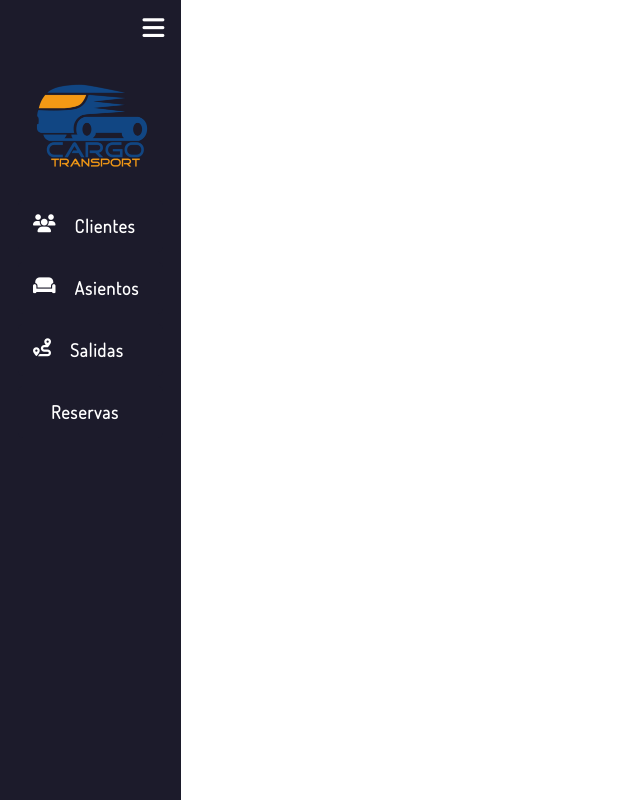
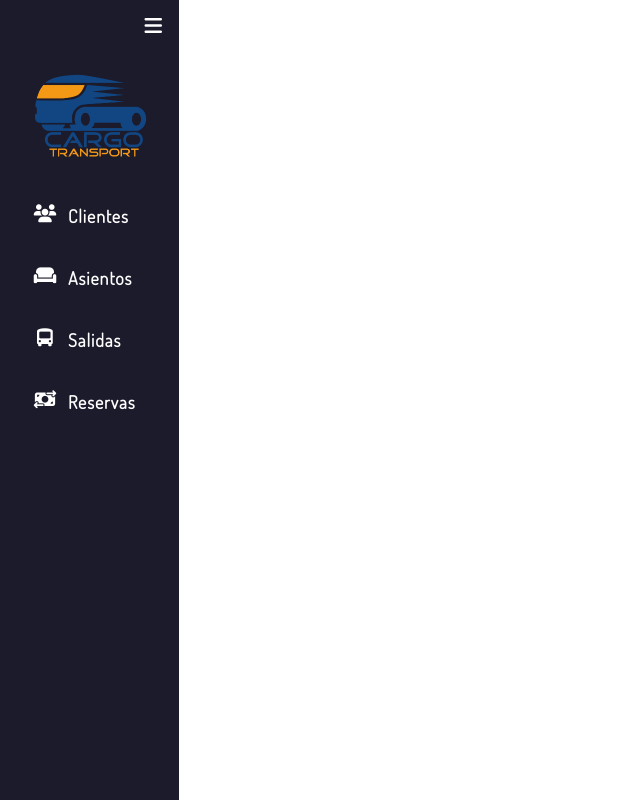
Before and after one commit to jhomudev/transportes, a PHP site: page /php/admin-panel.html in a window 1280 px wide. Shown: the whole page, without its empty margins (0-640 px from the left). Run offline with PHP 8.4, Linux system fonts and the light colour scheme; some libraries are stand-ins or nearby versions.

Commit message:
estilos de las opciones del menu

```diff
--- a/php/admin-panel.html
+++ b/php/admin-panel.html
@@ -17,10 +17,10 @@
         </div>
         <div class="opciones">
             <ul>
-                <li class="opcion"><a href=""><i class="fa-solid fa-users"></i><span class="opcion-title">Clientes</span></a></li>
-                <li class="opcion"><a href=""><i class="fa-solid fa-couch"></i><span class="opcion-title">Asientos</span></a></li>
-                <li class="opcion"><a href="salidas/salidas.php" target="vista"><i class="fa-solid fa-route"></i><span class="opcion-title">Salidas</span></a></li>
-                <li class="opcion"><a href=""><i class="fa-solid fa-person-seat-reclined"></i><span class="opcion-title">Reservas</span></a></li>
+                <li class="opcion" style="--color:#a70707;--text:'Clientes'"><a href=""><i class="fa-solid fa-users"></i><span class="opcion-title">Clientes</span></a></li>
+                <li class="opcion" style="--color:#090966;--text:'Asientos'"><a href=""><i class="fa-solid fa-couch"></i><span class="opcion-title">Asientos</span></a></li>
+                <li class="opcion" style="--color:#d2dd36;--text:'Salidas'"><a href="salidas/salidas.php" target="vista"><i class="fa-solid fa-bus-simple"></i><span class="opcion-title">Salidas</span></a></li>
+                <li class="opcion" style="--color:#3a9999;--text:'Reservas'"><a href=""><i class="fa-solid fa-money-bill-transfer"></i><span class="opcion-title">Reservas</span></a></li>
             </ul>
         </div>
 
--- a/styles/admin-panel.css
+++ b/styles/admin-panel.css
@@ -13,7 +13,6 @@ body{
     position: relative;
     width: 13em;
     background: #1c1b2b;
-    padding: 10px;
     transition:all 0.3s;
 }
 .menu.hide{
@@ -22,15 +21,15 @@ body{
 .menu .icon-bar{
     position: absolute;
     right: 0;
-    margin: 5px 17px;
-    font-size: 25px;
+    margin: 15px 17px;
+    font-size: 20px;
     cursor: pointer;
     color:white;
     transition:all 0.3s;
 }
 .menu .icon-bar.center{
     position: relative;
-    margin: 5px auto;
+    margin: 15px auto;
     text-align: center;
 }
 .menu .logo{
@@ -56,8 +55,10 @@ body{
     list-style: none;
 }
 .menu .opciones ul li{
+    font-family: 'Dosis', sans-serif;
+    position: relative;
     background: #1c1b2b;
-    width: 90%;
+    width: 80%;
     margin: 10px auto;
     padding: 10px;
     border-radius: 5px;
@@ -86,13 +110,18 @@ body{
     display:flex;
 }
 .menu .opciones ul li a span{
-    margin-left: 1em;
+    position: relative;
     overflow: hidden;
+    margin-left: 10px;
+}
+.menu .opciones ul li a i{
+    width: 25px;
+    text-align: center;
 }
 .menu .opciones ul li a span.hide{
-    /* display:none; */
     width: 0;
     overflow: hidden;
+    display:none;
 }
 iframe.vista{
     position: relative;
```
Also changed, not shown: other parts of styles/admin-panel.css (+24 -1 lines).
